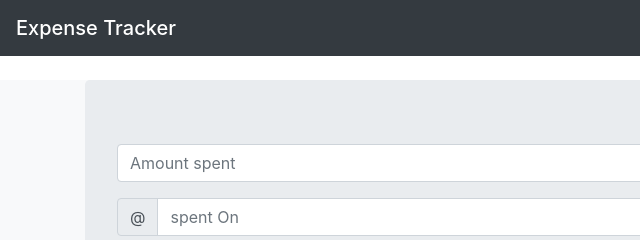
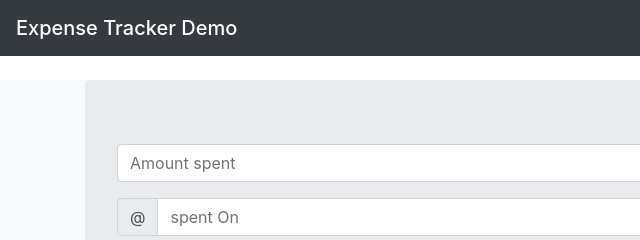
Before and after one commit to amantiwaridev/ExpenseTrackerApp, a plain HTML site: page index.html in a window 1280 px wide. Shown: the top 240 px of the page, 0-640 px from the left. Drawn offline with nearby package versions, Linux system fonts and the light colour scheme.

Commit message:
change UI text

```diff
--- a/index.html
+++ b/index.html
@@ -22,7 +22,7 @@
 </head>
 <body>
     <nav class="navbar navbar-dark bg-dark">
-        <span class="navbar-brand mb-0 h1">Expense Tracker</span>
+        <span class="navbar-brand mb-0 h1">Expense Tracker Demo</span>
         <span class="navbar-brand mb-0 h1" id="headingTotal"></span>
     </nav>
     <div class="container-fluid bg-light" style="min-height: 100vh">
```
